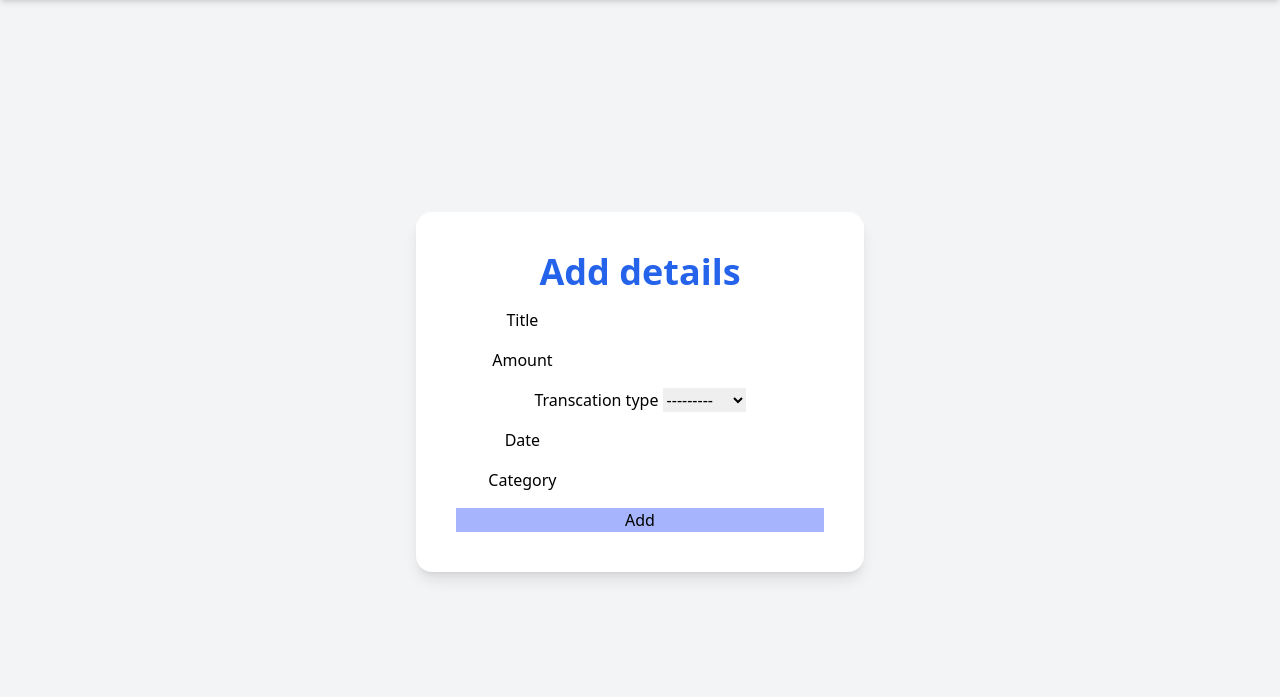
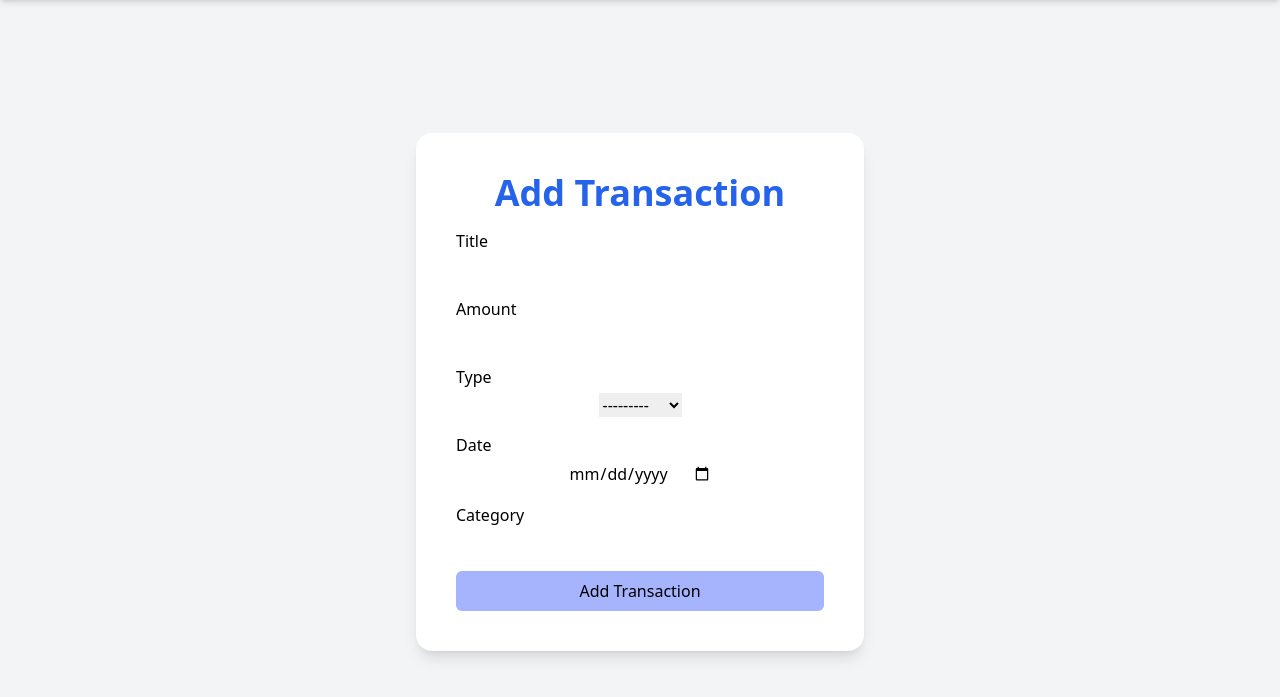
Before and after one commit to MSHAHID1122/Django, a Django app: page /transcation in a window 1280 px wide. Shown: the part 56-753 px from the top of the page. Run offline with Django 4.2, Linux system fonts and the light colour scheme; some libraries are stand-ins or nearby versions.

Commit message:
solving transcation add

```diff
--- a/FinanceApp/finance/forms.py
+++ b/FinanceApp/finance/forms.py
@@ -15,3 +15,6 @@
     class Meta:
         model = TransactionModel
         fields = ['title','amount','Transcation_type','date','category']
+        widgets = {
+            'date': forms.DateInput(attrs={'type': 'date'}),
+        }
--- a/FinanceApp/finance/templates/finance/transcation_form.html
+++ b/FinanceApp/finance/templates/finance/transcation_form.html
@@ -1,35 +1,50 @@
 {% extends 'finance/base.html' %}
-{% block title %} Transcation details {% endblock %}
+{% block title %} Add Transaction {% endblock %}
+
 {% block content %}
 <div class="bg-white p-10 rounded-2xl shadow-lg w-full max-w-md text-center">
-    <h2 class="text-4xl font-extrabold text-blue-600 mb-4">Add details</h2>
+    <h2 class="text-4xl font-extrabold text-blue-600 mb-4">Add Transaction</h2>
     <form method="post">
         {% csrf_token %}
 
-      <!-- Render form fields with error handling -->
-      {% for field in form %}
+        <!-- Title -->
         <div class="mb-4">
-        <label for="{{ field.id_for_label }}">{{ field.label }}</label>
-        {{ field }} {% if field.errors %}
-        <div class="text-red-600 text-sm">{{ field.errors.0 }}</div>
-        {% endif %}
+            <label class="block text-left mb-1">Title</label>
+            {{ form.title }}
+            {{ form.title.errors }}
         </div>
-      {% endfor %}
 
-      <!-- Non-field errors (e.g., password mismatch) -->
-      {% if form.non_field_errors %}
-      <div class="text-red-600">
-        {% for error in form.non_field_errors %}
-        <p>{{ error }}</p>
-        {% endfor %}
+        <!-- Amount -->
+        <div class="mb-4">
+            <label class="block text-left mb-1">Amount</label>
+            {{ form.amount }}
+            {{ form.amount.errors }}
         </div>
-      {% endif %}
 
-      <div>
-        <button class="w-full bg-indigo-300" type="submit">Add</button>
+        <!-- Transaction Type -->
+        <div class="mb-4">
+            <label class="block text-left mb-1">Type</label>
+            {{ form.Transcation_type }}
+            {{ form.Transcation_type.errors }}
         </div>
+
+        <!-- Date -->
+        <div class="mb-4">
+            <label class="block text-left mb-1">Date</label>
+            {{ form.date }}
+            {{ form.date.errors }}
+        </div>
+
+        <!-- Category -->
+        <div class="mb-4">
+            <label class="block text-left mb-1">Category</label>
+            {{ form.category }}
+            {{ form.category.errors }}
+        </div>
+
+        <button class="w-full bg-indigo-300 py-2 rounded-md hover:bg-indigo-400 transition" type="submit">
+            Add Transaction
+        </button>
     </form>
-
-
 </div>
 {% endblock %}
```
Lines whose indentation alone changed are shown as unchanged.
